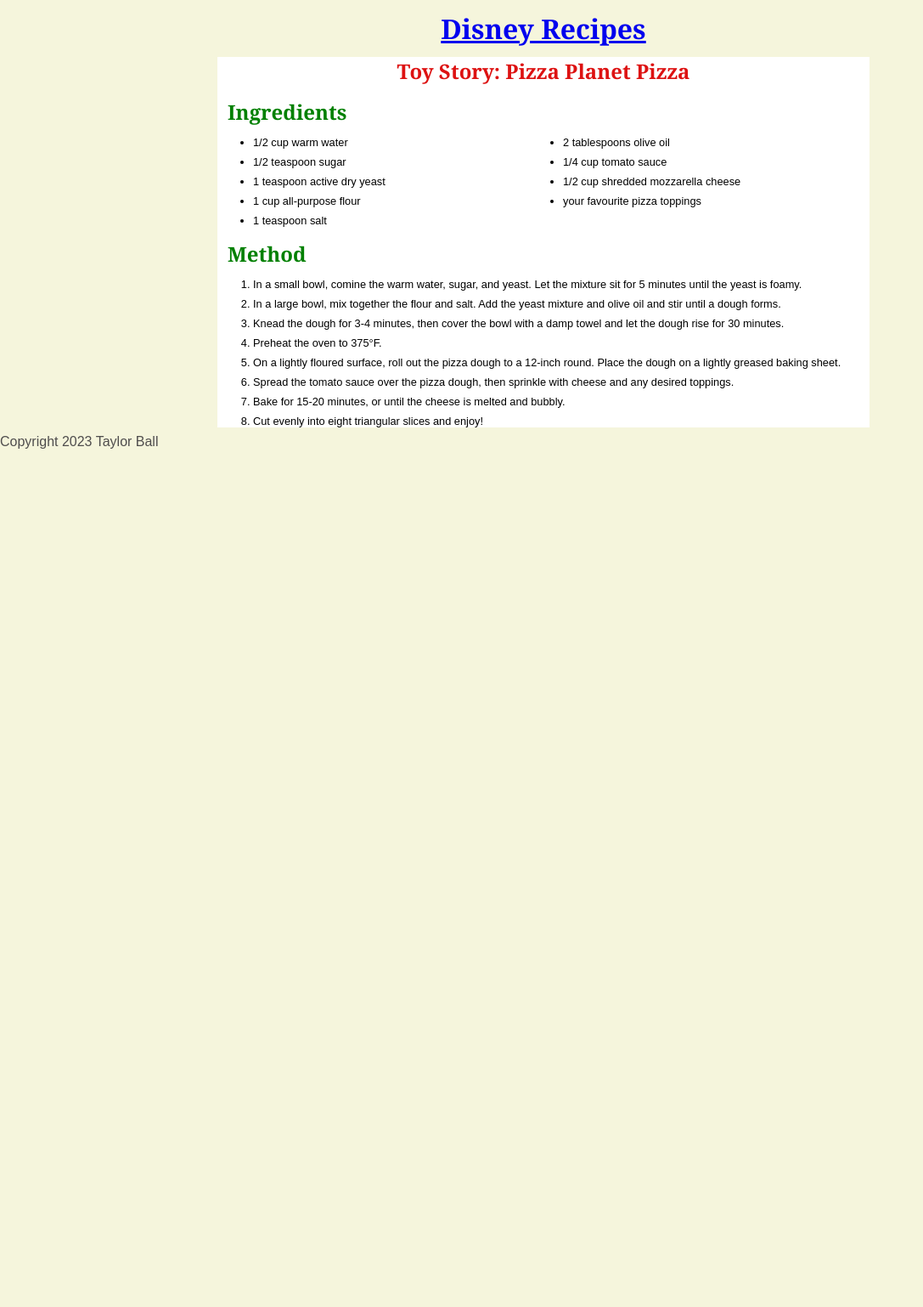
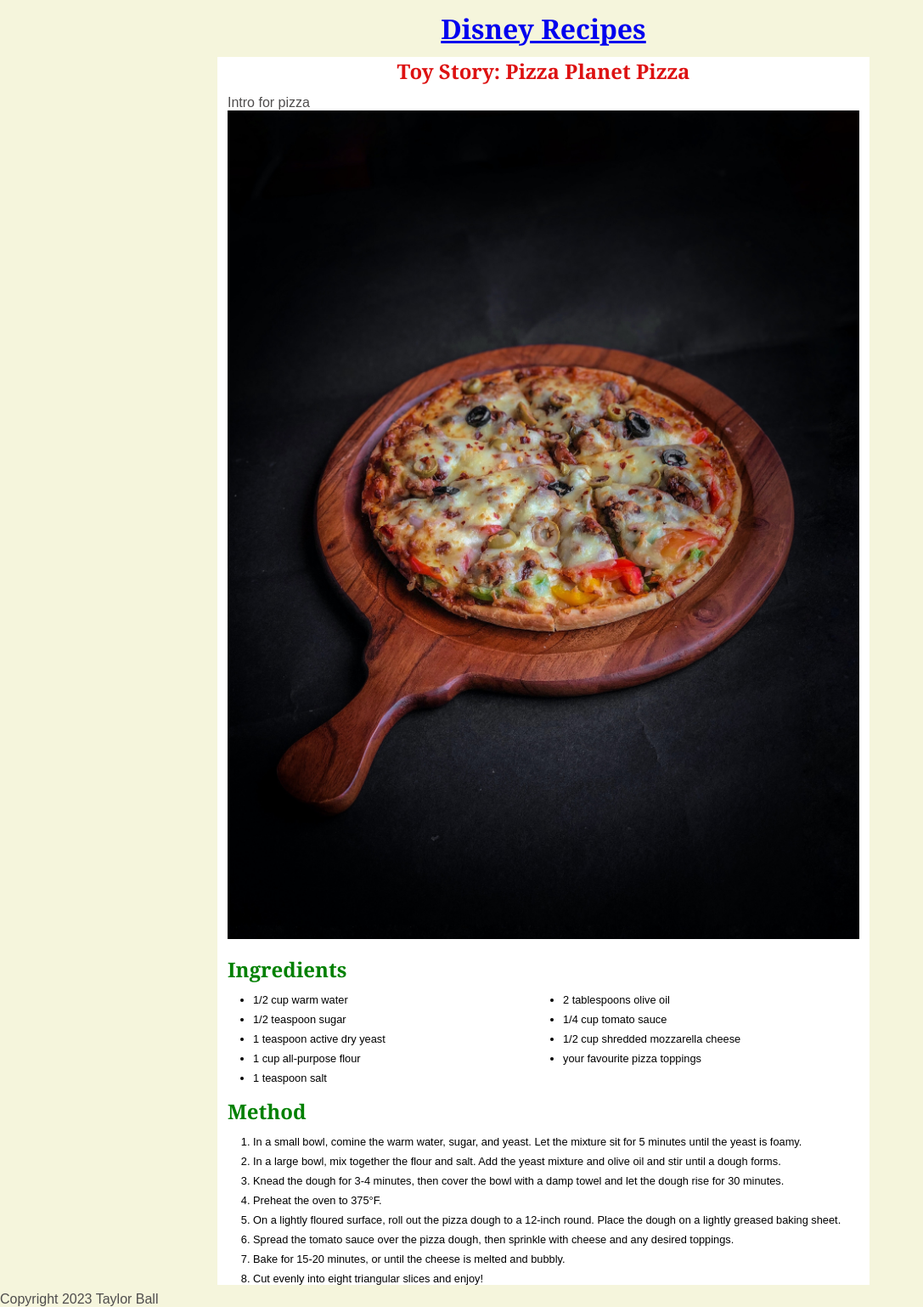
Before and after one commit to taylorball1/Recipes, a Jekyll site: the page built from _recipes/toy-story-pizza-planet-pizza.md, in a window 1280 px wide. Shown: the whole page at 85% size, without its empty margins (0-1087 px from the left). Built offline with Jekyll 4.4.1, drawn with Linux system fonts in a browser that asks for light colours; before the commit the page ends 900 px from its top, so only the background shows below that.

Commit message:
Update Recipe “toy-story-pizza-planet-pizza”

```diff
--- a/_recipes/toy-story-pizza-planet-pizza.md
+++ b/_recipes/toy-story-pizza-planet-pizza.md
@@ -4,6 +4,10 @@
 order: 1
 layout: recipe
 ---
+I﻿ntro for pizza
+
+![Homemade Pizza ](../uploads/sahal-hameed-nq9klqttebq-unsplash.jpg)
+
 ## **Ingredients**
 
 * 1/2 cup warm water
```
Also changed, not shown: uploads/sahal-hameed-nq9klqttebq-unsplash.jpg (added).
